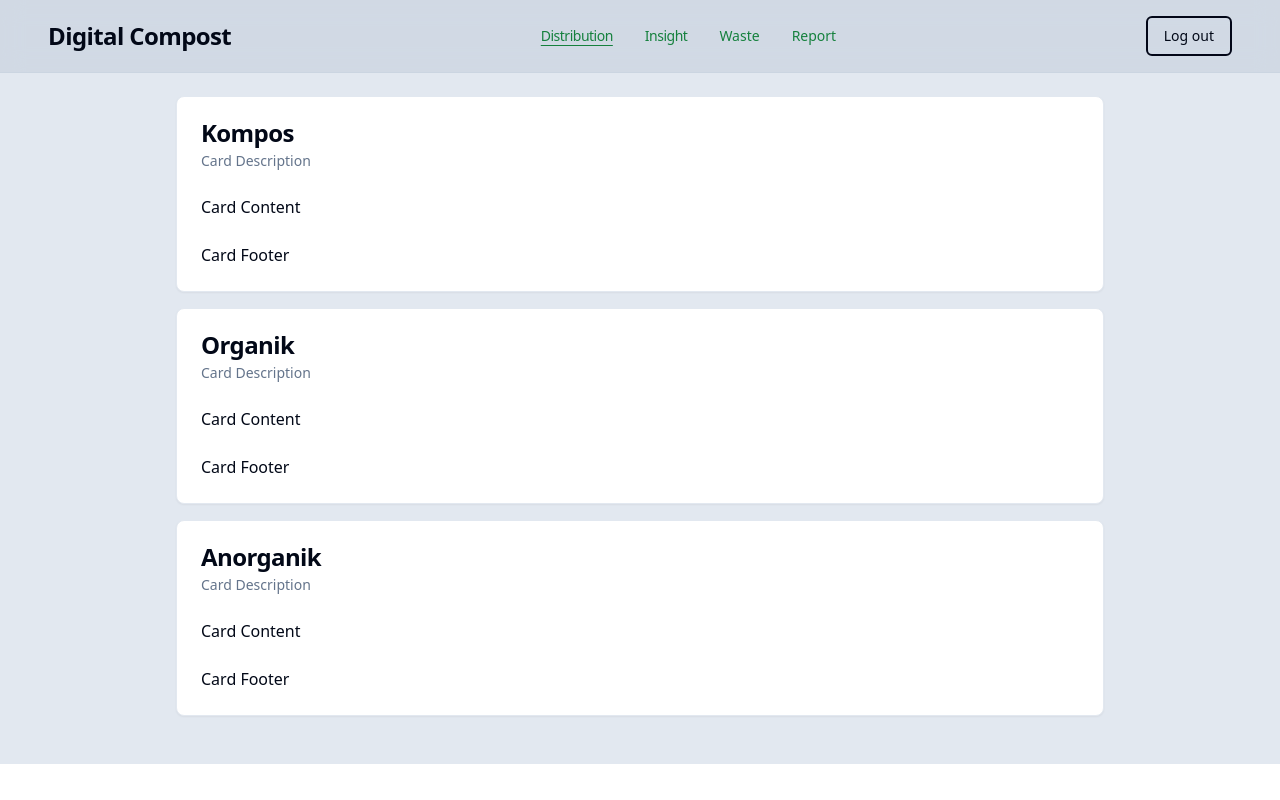
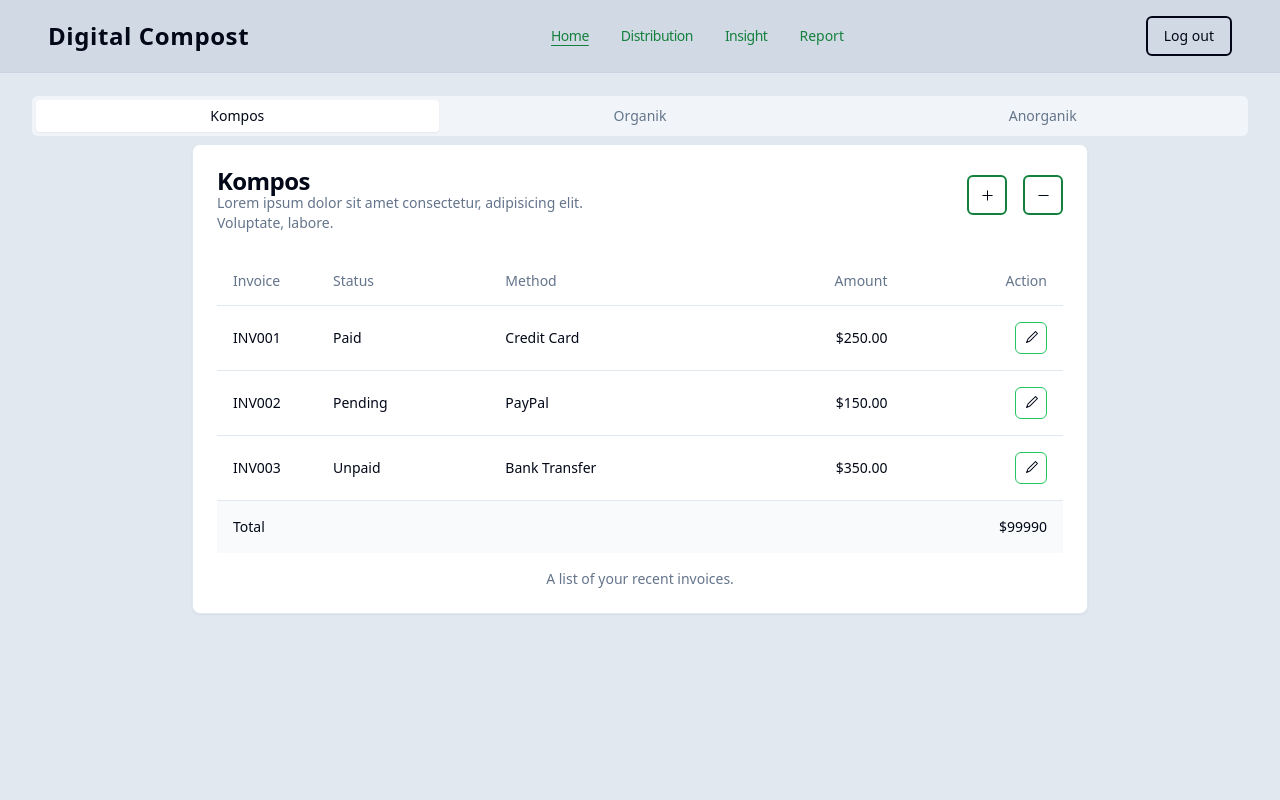
Before and after one commit to JERRY-RAMADHANI/1_DIGITAL_SPIRIT-, a React (Vite) app in the folder FE/: page /insight in a window 1280 px wide. Built offline with nearby package versions, Linux system fonts and the light colour scheme.

Commit message:
add tabls to insight

```diff
--- a/FE/package.json
+++ b/FE/package.json
@@ -14,6 +14,7 @@
     "@radix-ui/react-icons": "^1.3.0",
     "@radix-ui/react-label": "^2.0.2",
     "@radix-ui/react-slot": "^1.0.2",
+    "@radix-ui/react-tabs": "^1.0.4",
     "axios": "^1.6.8",
     "class-variance-authority": "^0.7.0",
     "clsx": "^2.1.1",
--- a/FE/src/App.jsx
+++ b/FE/src/App.jsx
@@ -3,6 +3,7 @@ import Login from "./pages/Login";
 import Distribution from "./pages/Distrbution";
 import Provider from "./context/Provider";
 import Insight from "./pages/Insight";
+import Home from "./pages/Home";
 
 const App = () => {
 	return (
@@ -11,6 +12,7 @@ const App = () => {
 				<Provider>
 					<Routes>
 						<Route path="/" element={<Login />} />
+						<Route path="/home" element={<Home />} />
 						<Route path="/distribution" element={<Distribution />} />
 						<Route path="/insight" element={<Insight />} />
 						<Route path="*" element={<h1>Not Found</h1>} />
--- a/FE/src/components/molecules/Report.jsx
+++ b/FE/src/components/molecules/Report.jsx
@@ -2,34 +2,66 @@ import { Sheet, SheetContent, SheetHeader, SheetTitle, SheetTrigger } from "@/co
 import { Dialog, DialogContent, DialogHeader, DialogTitle, DialogTrigger } from "@/components/ui/dialog";
 import LaporanCard from "./LaporanCard";
 import { Button } from "@/components/ui/button";
-import TransactionHistory from "./TransactionHistory";
+import TransactionHistory from "./Tables";
+import { Card, CardContent, CardDescription, CardFooter, CardHeader, CardTitle } from "../ui/card";
 
 export default function Report() {
 	return (
 		<Sheet>
 			<SheetTrigger asChild>
-				<Button variant="link" className="text-green-700">Report</Button>
+				<Button variant="link" className="text-green-700">
+					Report
+				</Button>
 			</SheetTrigger>
 			<SheetContent className="flex flex-col align-top">
 				<SheetHeader>
-					<SheetTitle>Laporan Kompos</SheetTitle>
+					<SheetTitle>Laporan</SheetTitle>
 				</SheetHeader>
 
 				<Dialog>
-					<DialogTrigger>
-						<Button asChild variant="outline">
+					<DialogTrigger asChild>
+						<Button variant="outline" className="border-green-700">
 							Buat Laporan
 						</Button>
 					</DialogTrigger>
+
 					<DialogContent>
 						<DialogHeader>
 							<DialogTitle>Laporan Baru</DialogTitle>
 						</DialogHeader>
+
 						<LaporanCard />
 					</DialogContent>
 				</Dialog>
-				<TransactionHistory />
+
+				<div className="flex flex-col gap-4 overflow-scroll overflow-x-hidden">
+					<BubbleChat />
+					<BubbleChat />
+					<BubbleChat />
+					<BubbleChat />
+					<BubbleChat />
+					<BubbleChat />
+				</div>
 			</SheetContent>
 		</Sheet>
 	);
 }
+
+function BubbleChat() {
+	return (
+		<Card>
+			<CardHeader>
+				<CardTitle>Sampah Menunpuk</CardTitle>
+				<CardDescription>
+					Lorem ipsum, dolor sit amet consectetur adipisicing elit. Sapiente iusto voluptates ipsam eum nulla?
+				</CardDescription>
+
+				<CardDescription className="mt-2 text-green-700"></CardDescription>
+				<CardDescription className="text-green-500 flex justify-between">
+					<span>12-1-2022</span>
+					<span>08.20 PM</span>
+				</CardDescription>
+			</CardHeader>
+		</Card>
+	);
+}
--- /dev/null
+++ b/FE/src/components/molecules/Tables.jsx
@@ -0,0 +1,64 @@
+import { Table, TableBody, TableCaption, TableCell, TableHead, TableHeader, TableRow, TableFooter } from "@/components/ui/table";
+import { Button } from "@/components/ui/button";
+import { Pencil1Icon } from "@radix-ui/react-icons";
+
+const invoices = [
+	{
+		invoice: "INV001",
+		paymentStatus: "Paid",
+		totalAmount: "$250.00",
+		paymentMethod: "Credit Card"
+	},
+	{
+		invoice: "INV002",
+		paymentStatus: "Pending",
+		totalAmount: "$150.00",
+		paymentMethod: "PayPal"
+	},
+	{
+		invoice: "INV003",
+		paymentStatus: "Unpaid",
+		totalAmount: "$350.00",
+		paymentMethod: "Bank Transfer"
+	}
+];
+
+export default function Tables() {
+	return (
+		<Table>
+			<TableCaption>A list of your recent invoices.</TableCaption>
+			<TableHeader>
+				<TableRow>
+					<TableHead className="w-[100px]">Invoice</TableHead>
+					<TableHead>Status</TableHead>
+					<TableHead>Method</TableHead>
+					<TableHead className="text-right">Amount</TableHead>
+					<TableHead className="text-right">Action</TableHead>
+				</TableRow>
+			</TableHeader>
+
+			<TableBody>
+				{invoices.map((invoice) => (
+					<TableRow key={invoice.invoice}>
+						<TableCell className="font-medium">{invoice.invoice}</TableCell>
+						<TableCell>{invoice.paymentStatus}</TableCell>
+						<TableCell>{invoice.paymentMethod}</TableCell>
+						<TableCell className="text-right">{invoice.totalAmount}</TableCell>
+						<TableCell className="text-right">
+							<Button variant="outline" size="icon" className="w-8 h-8 border-green-500">
+								<Pencil1Icon />
+							</Button>
+						</TableCell>
+					</TableRow>
+				))}
+			</TableBody>
+
+			<TableFooter>
+				<TableRow>
+					<TableCell colSpan={4}>Total</TableCell>
+					<TableCell className="text-right">$99990</TableCell>
+				</TableRow>
+			</TableFooter>
+		</Table>
+	);
+}
--- a/FE/src/components/molecules/TransactionHistory.jsx
+++ /dev/null
@@ -1,39 +0,0 @@
-import {
-  Table,
-  TableBody,
-  TableCaption,
-  TableCell,
-  TableHead,
-  TableHeader,
-  TableRow,
-} from "@/components/ui/table";
-
-const TransactionHistory = () => {
-  return (
-    <>
-      <Table className="text-xs">
-        <TableCaption>A list of your recent invoices.</TableCaption>
-        <TableHeader>
-          <TableRow>
-            <TableHead >UserID</TableHead>
-            <TableHead>Tipe</TableHead>
-            <TableHead>Nominal</TableHead>
-            <TableHead className="w-[100px]">Jumlah Akhir</TableHead>
-            <TableHead>Tanggal</TableHead>
-          </TableRow>
-        </TableHeader>
-        <TableBody>
-          <TableRow>
-            <TableCell className="font-medium">INV001</TableCell>
-            <TableCell>Organik</TableCell>
-            <TableCell>10kg</TableCell>
-            <TableCell>Rp. 100.000</TableCell>
-            <TableCell>01-01-2024</TableCell>
-          </TableRow>
-        </TableBody>
-      </Table>
-    </>
-  );
-};
-
-export default TransactionHistory;
--- a/FE/src/components/organism/Navbar.jsx
+++ b/FE/src/components/organism/Navbar.jsx
@@ -21,7 +21,7 @@ export default function Navbar() {
 	return (
 		<div className={sty.container}>
 			<div className={sty.wrapperHead}>
-				<Link to="/" className="scroll-m-20 text-2xl font-semibold tracking-tight justify-self-start">
+				<Link to="/" className="scroll-m-20 text-2xl font-semibold tracking-wide justify-self-start">
 					Digital Compost
 				</Link>
 				<Button
@@ -35,6 +35,16 @@ export default function Navbar() {
 			</div>
 
 			<div className={`${sty.wrapper} ${appState.viewport < 768 && appState.navIsOpen == false && "hidden"}`}>
+				<Link
+					to="/home"
+					onClick={() => setAppState({ ...appState, navIsOpen: false, activeLink: "home" })}
+					className={sty.Link}
+				>
+					<Button variant="link" className={`${appState.activeLink == "home" && "underline"} text-green-700`}>
+						Home
+					</Button>
+				</Link>
+
 				<Link
 					to="/distribution"
 					onClick={() => setAppState({ ...appState, navIsOpen: false, activeLink: "distribution" })}
@@ -55,16 +65,6 @@ export default function Navbar() {
 					</Button>
 				</Link>
 
-				<Link
-					to="/waste"
-					onClick={() => setAppState({ ...appState, navIsOpen: false, activeLink: "waste" })}
-					className={` ${appState.activeLink == "waste" && "underline"}`}
-				>
-					<Button variant="link" className={`${appState.activeLink == "waste" && "underline"} text-green-700`}>
-						Waste
-					</Button>
-				</Link>
-
 				<Report />
 			</div>
 
--- /dev/null
+++ b/FE/src/components/ui/tabs.jsx
@@ -0,0 +1,44 @@
+import * as React from "react";
+import * as TabsPrimitive from "@radix-ui/react-tabs";
+
+import { cn } from "@/lib/utils";
+
+const Tabs = TabsPrimitive.Root;
+
+const TabsList = React.forwardRef(({ className, ...props }, ref) => (
+	<TabsPrimitive.List
+		ref={ref}
+		className={cn(
+			"inline-flex h-10 items-center justify-center rounded-md bg-muted p-1 text-muted-foreground",
+			className
+		)}
+		{...props}
+	/>
+));
+TabsList.displayName = TabsPrimitive.List.displayName;
+
+const TabsTrigger = React.forwardRef(({ className, ...props }, ref) => (
+	<TabsPrimitive.Trigger
+		ref={ref}
+		className={cn(
+			"inline-flex items-center justify-center whitespace-nowrap rounded-sm px-3 py-1.5 text-sm font-medium ring-offset-background transition-all focus-visible:outline-none focus-visible:ring-2 focus-visible:ring-ring focus-visible:ring-offset-2 disabled:pointer-events-none disabled:opacity-50 data-[state=active]:bg-background data-[state=active]:text-foreground data-[state=active]:shadow-sm",
+			className
+		)}
+		{...props}
+	/>
+));
+TabsTrigger.displayName = TabsPrimitive.Trigger.displayName;
+
+const TabsContent = React.forwardRef(({ className, ...props }, ref) => (
+	<TabsPrimitive.Content
+		ref={ref}
+		className={cn(
+			"mt-2 ring-offset-background focus-visible:outline-none focus-visible:ring-2 focus-visible:ring-ring focus-visible:ring-offset-2",
+			className
+		)}
+		{...props}
+	/>
+));
+TabsContent.displayName = TabsPrimitive.Content.displayName;
+
+export { Tabs, TabsList, TabsTrigger, TabsContent };
--- a/FE/src/context/AppStateContext.jsx
+++ b/FE/src/context/AppStateContext.jsx
@@ -3,7 +3,7 @@ import { createContext, useState, useEffect } from "react";
 const initState = {
 	viewport: window.innerWidth,
 	navIsOpen: false,
-	activeLink: "distribution"
+	activeLink: "home"
 };
 
 export const appStateContext = createContext();
--- /dev/null
+++ b/FE/src/pages/Home.jsx
@@ -0,0 +1,47 @@
+import { useState, useEffect } from "react";
+import Navbar from "@/components/organism/Navbar";
+import bg1 from "@/assets/images/bg1.jpg";
+import bg2 from "@/assets/images/bg2.jpg";
+
+const collection = [bg1, bg2];
+
+export default function Home() {
+	const [images, setImages] = useState(collection);
+	const [currentImageIndex, setCurrentImageIndex] = useState(0);
+	const [isTransitioning, setIsTransitioning] = useState(false);
+
+	useEffect(() => {
+		const interval = setInterval(() => {
+			setIsTransitioning(true);
+			setTimeout(() => {
+				setCurrentImageIndex((prevIndex) => (prevIndex + 1) % images.length);
+				setIsTransitioning(false);
+			}, 200);
+		}, 5000);
+
+		return () => clearInterval(interval);
+	}, [images.length]);
+
+	return (
+		<>
+			<Navbar />
+			<main>
+				<div className="w-screen h-screen relative overflow-hidden flex justify-center items-center">
+					<h1
+						id="typed"
+						className="p-2 bg-slate-800/75 text-slate-200 scroll-m-20 text-4xl font-bold tracking-tight lg:text-5xl"
+					>
+						Digital Compost
+					</h1>
+					<img
+						className={`-z-10 absolute top-0 left-0 w-full h-full object-cover transition-opacity duration-500 ${
+							isTransitioning ? "opacity-0" : "opacity-100"
+						}`}
+						src={images[currentImageIndex]}
+						alt="pupuk"
+					/>
+				</div>
+			</main>
+		</>
+	);
+}
--- a/FE/src/pages/Insight.jsx
+++ b/FE/src/pages/Insight.jsx
@@ -1,53 +1,103 @@
 import Navbar from "@/components/organism/Navbar";
-import { Card, CardContent, CardDescription, CardFooter, CardHeader, CardTitle } from "@/components/ui/card";
+import { PlusIcon, MinusIcon } from "@radix-ui/react-icons";
+import { Button } from "@/components/ui/button";
+import { Card, CardContent, CardDescription, CardHeader, CardTitle } from "@/components/ui/card";
+import { Tabs, TabsContent, TabsList, TabsTrigger } from "@/components/ui/tabs";
+import Tables from "@/components/molecules/Tables";
 
 const sty = {
-	Card: "mb-4 md:mx-20 lg:mx-40"
+	Card: "mb-4 md:mx-20 lg:mx-40",
+	Button: "border-2 border-green-700 hover:bg-green-700 hover:text-slate-200"
 };
 
 export default function Insight() {
 	return (
 		<>
 			<Navbar />
-			<div className="pt-24 pb-8 px-4 bg-slate-200">
+
+			<div className="w-screen min-h-screen pt-24 pb-8 px-8 bg-slate-200">
+				<Tabs defaultValue="kompos" className="">
+					<TabsList className="grid w-full grid-cols-3">
+						<TabsTrigger value="kompos">Kompos</TabsTrigger>
+						<TabsTrigger value="organik">Organik</TabsTrigger>
+						<TabsTrigger value="anorganik">Anorganik</TabsTrigger>
+					</TabsList>
+
+					{/* KOMPOS */}
+					<TabsContent value="kompos">
 						<Card className={sty.Card}>
-					<CardHeader>
+							<CardHeader className="grid grid-cols-2">
+								<div>
 									<CardTitle>Kompos</CardTitle>
-						<CardDescription>Card Description</CardDescription>
+									<CardDescription>
+										Lorem ipsum dolor sit amet consectetur, adipisicing elit. Voluptate, labore.
+									</CardDescription>
+								</div>
+								<div className="flex justify-end gap-4">
+									<Button variant="outline" size="icon" className={sty.Button}>
+										<PlusIcon />
+									</Button>
+									<Button variant="outline" size="icon" className={sty.Button}>
+										<MinusIcon />
+									</Button>
+								</div>
 							</CardHeader>
 							<CardContent>
-						<p>Card Content</p>
+								<Tables />
 							</CardContent>
-					<CardFooter>
-						<p>Card Footer</p>
-					</CardFooter>
 						</Card>
+					</TabsContent>
 
+					{/* ORGANIK */}
+					<TabsContent value="organik">
 						<Card className={sty.Card}>
-					<CardHeader>
+							<CardHeader className="grid grid-cols-2">
+								<div>
 									<CardTitle>Organik</CardTitle>
-						<CardDescription>Card Description</CardDescription>
+									<CardDescription>
+										Lorem ipsum dolor sit amet consectetur, adipisicing elit. Voluptate, labore.
+									</CardDescription>
+								</div>
+								<div className="flex justify-end gap-4">
+									<Button variant="outline" size="icon" className={sty.Button}>
+										<PlusIcon />
+									</Button>
+									<Button variant="outline" size="icon" className={sty.Button}>
+										<MinusIcon />
+									</Button>
+								</div>
 							</CardHeader>
 							<CardContent>
-						<p>Card Content</p>
+								<Tables />
 							</CardContent>
-					<CardFooter>
-						<p>Card Footer</p>
-					</CardFooter>
 						</Card>
+					</TabsContent>
 
+					{/* ANORGANIK */}
+					<TabsContent value="anorganik">
 						<Card className={sty.Card}>
-					<CardHeader>
+							<CardHeader className="grid grid-cols-2">
+								<div>
 									<CardTitle>Anorganik</CardTitle>
-						<CardDescription>Card Description</CardDescription>
+									<CardDescription>
+										Lorem ipsum dolor sit amet consectetur, adipisicing elit. Voluptate, labore.
+									</CardDescription>
+								</div>
+								<div className="flex justify-end gap-4">
+									<Button variant="outline" size="icon" className={sty.Button}>
+										<PlusIcon />
+									</Button>
+									<Button variant="outline" size="icon" className={sty.Button}>
+										<MinusIcon />
+									</Button>
+								</div>
 							</CardHeader>
 							<CardContent>
-						<p>Card Content</p>
+								<Tables />
 							</CardContent>
-					<CardFooter>
-						<p>Card Footer</p>
-					</CardFooter>
 						</Card>
+					</TabsContent>
+				</Tabs>
 			</div>
 		</>
 	);
```
Also changed, not shown: FE/src/lib/styleUtils.js (deleted), 2 other files (tests, documents, lock files or other folders). Lines whose indentation alone changed are shown as unchanged.
